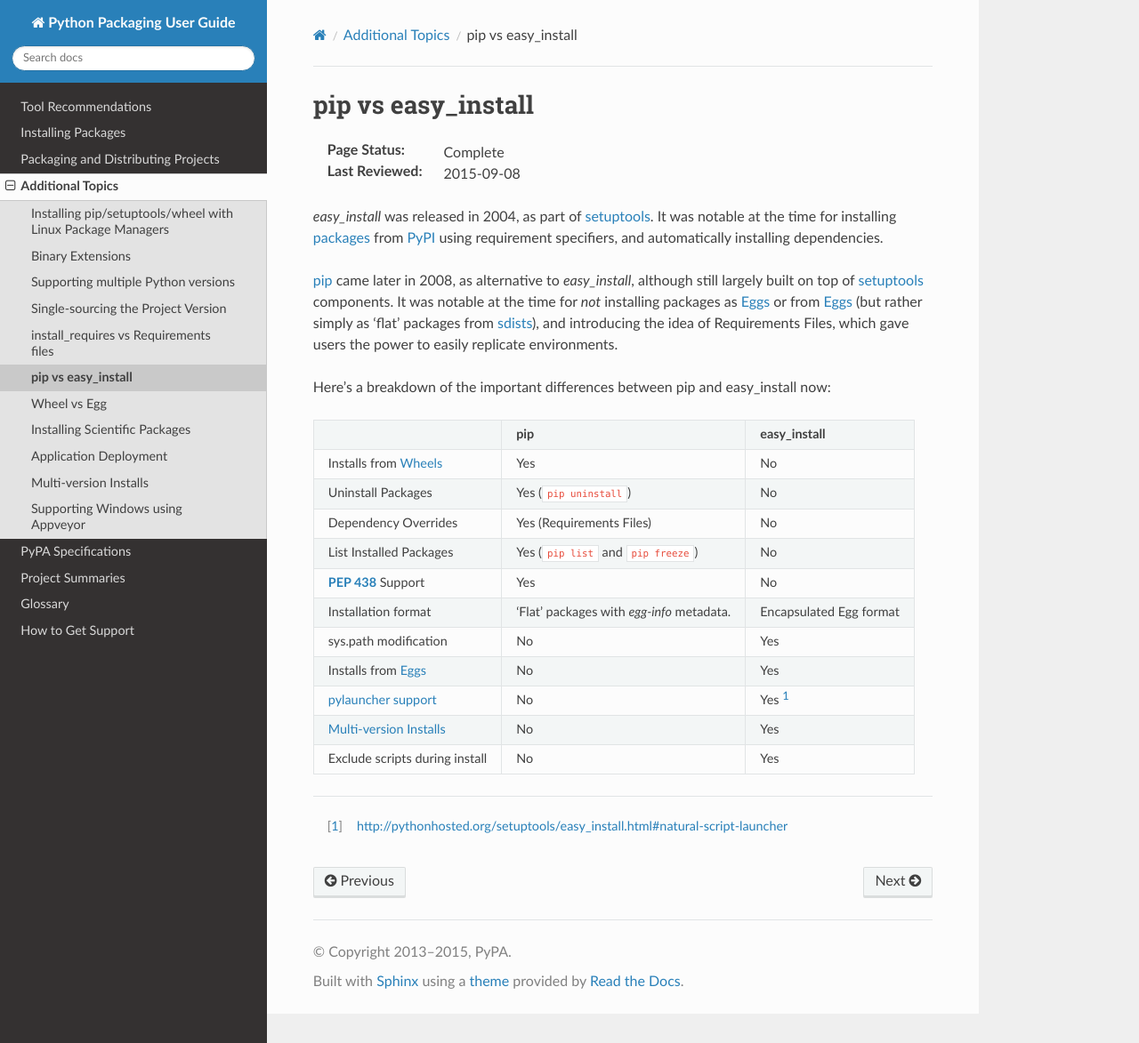
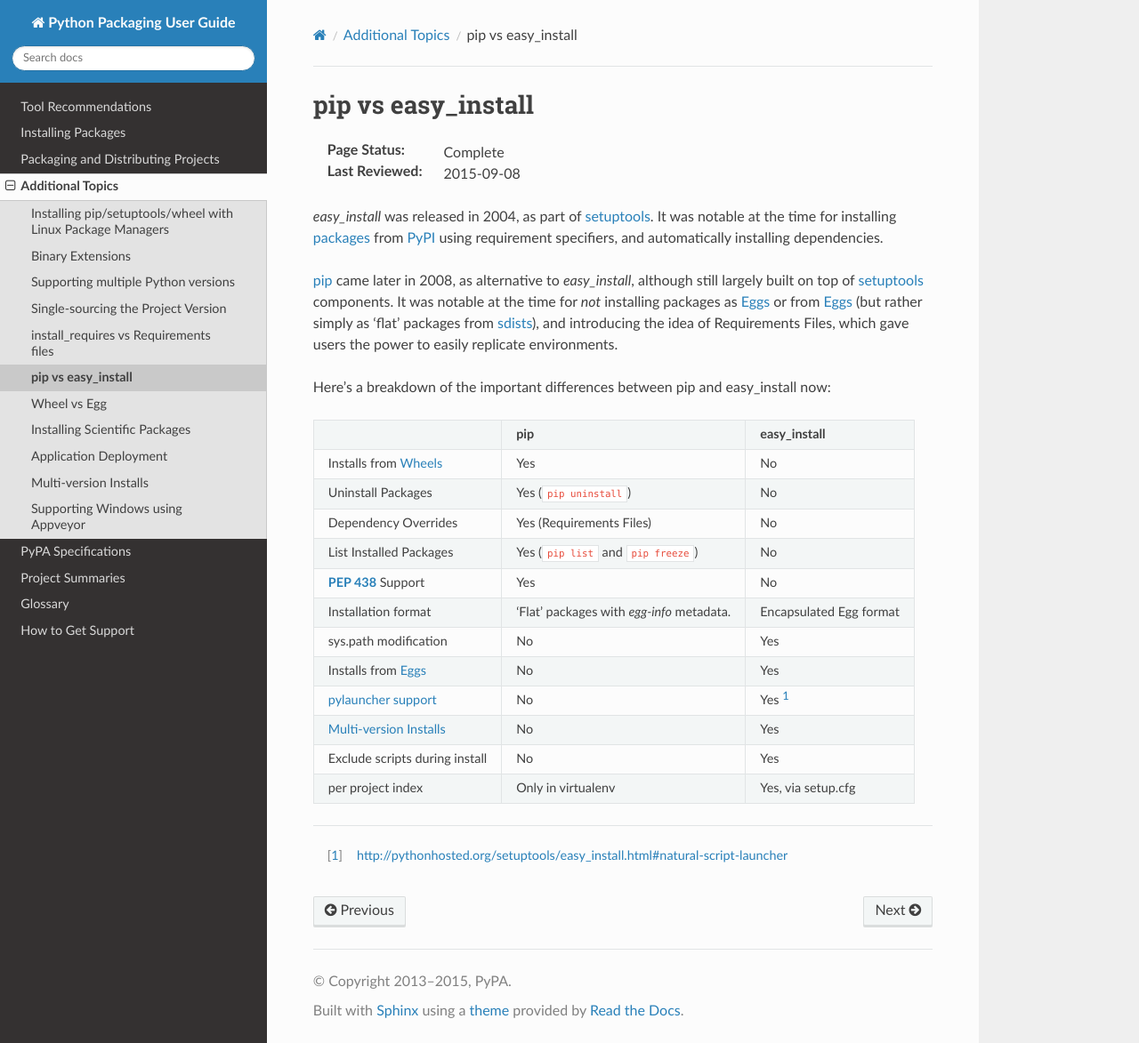
Before and after one commit to pypa/packaging.python.org, a Sphinx documentation site: the page built from source/pip_easy_install.rst, in a window 1280 px wide and 1173 px high. Shown: the whole window at 89% size. Built offline with Sphinx 7.4.7 and the Read the Docs theme 2.0.0, drawn with Linux system fonts in a browser that asks for light colours; pages that are not in the unit, such as notebooks, are missing from menus.

Commit message:
Capture difference that pip doesn't allow for install config details such as the package index to be supplied per project as it is for easy_install.

```diff
--- a/source/pip_easy_install.rst
+++ b/source/pip_easy_install.rst
@@ -60,6 +60,9 @@
 |Exclude scripts during install|No                                |Yes                            |
 |                              |                                  |                               |
 +------------------------------+----------------------------------+-------------------------------+
+|per project index             |Only in virtualenv                |Yes, via setup.cfg             |
+|                              |                                  |                               |
++------------------------------+----------------------------------+-------------------------------+
 
 ----
 
```
